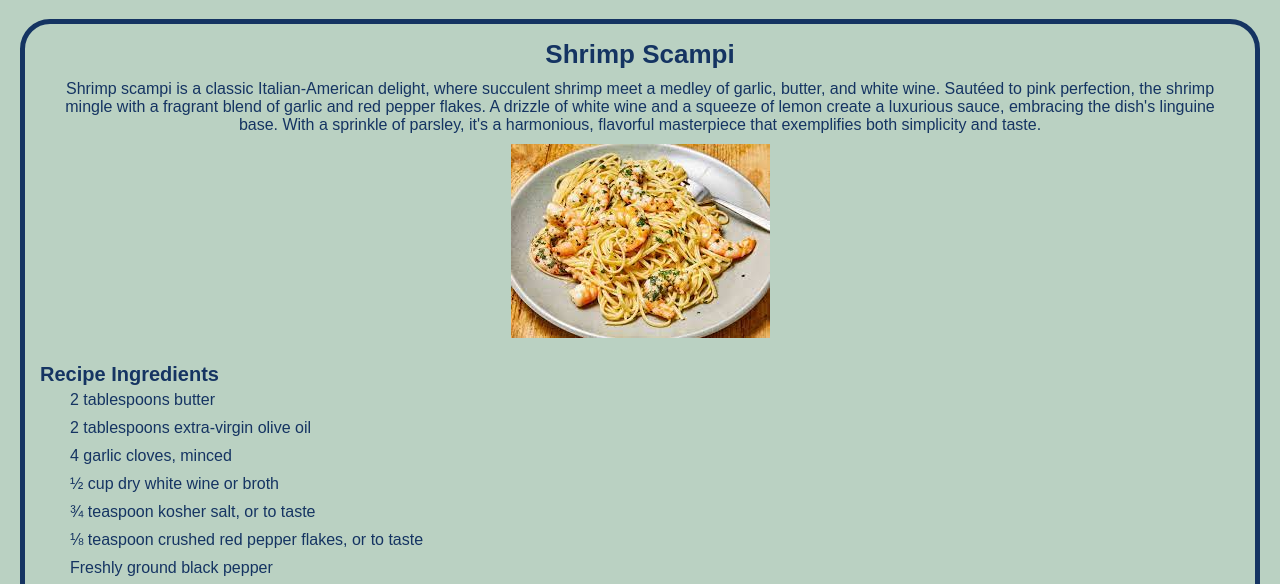
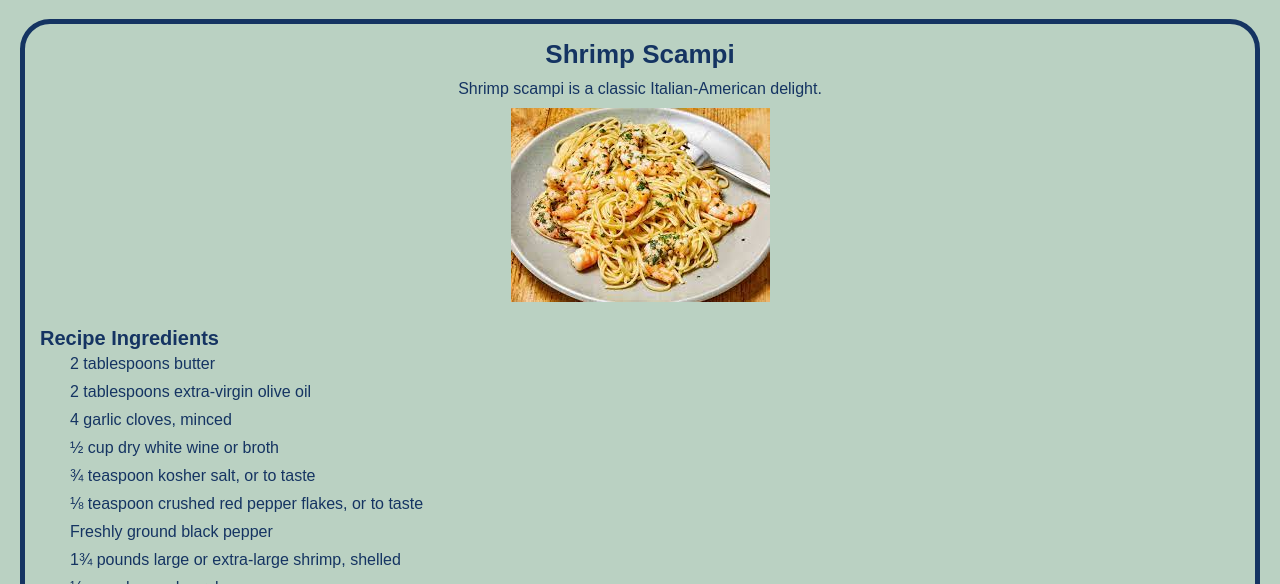
Before and after one commit to atorell/common_project_final, a plain HTML site: page index.html in a window 1280 px wide. Shown: the part 202-786 px from the top of the page. Drawn offline with Linux system fonts and the light colour scheme.

Commit message:
Update index.html

```diff
--- a/index.html
+++ b/index.html
@@ -21,7 +21,7 @@
     <main id="main-content">
         <div class="container">
             <h2>Shrimp Scampi</h2>
-            <p class="description">Shrimp scampi is a classic Italian-American delight, where succulent shrimp meet a medley of garlic, butter, and white wine. Sautéed to pink perfection, the shrimp mingle with a fragrant blend of garlic and red pepper flakes. A drizzle of white wine and a squeeze of lemon create a luxurious sauce, embracing the dish's linguine base. With a sprinkle of parsley, it's a harmonious, flavorful masterpiece that exemplifies both simplicity and taste.</p>
+            <p class="description">Shrimp scampi is a classic Italian-American delight.</p>
             <img class="thumbnail" src="images/shrimp scampi.jpg" alt ="Shrimp scampi is a classic Italian-American delight, where succulent shrimp meet a medley of garlic, butter, and white wine. Sautéed to pink perfection, the shrimp mingle with a fragrant blend of garlic and red pepper flakes. A drizzle of white wine and a squeeze of lemon create a luxurious sauce, embracing the dish's linguine base. With a sprinkle of parsley, it's a harmonious, flavorful masterpiece that exemplifies both simplicity and taste.
             "/>
             <h3> Recipe Ingredients </h3>
```
